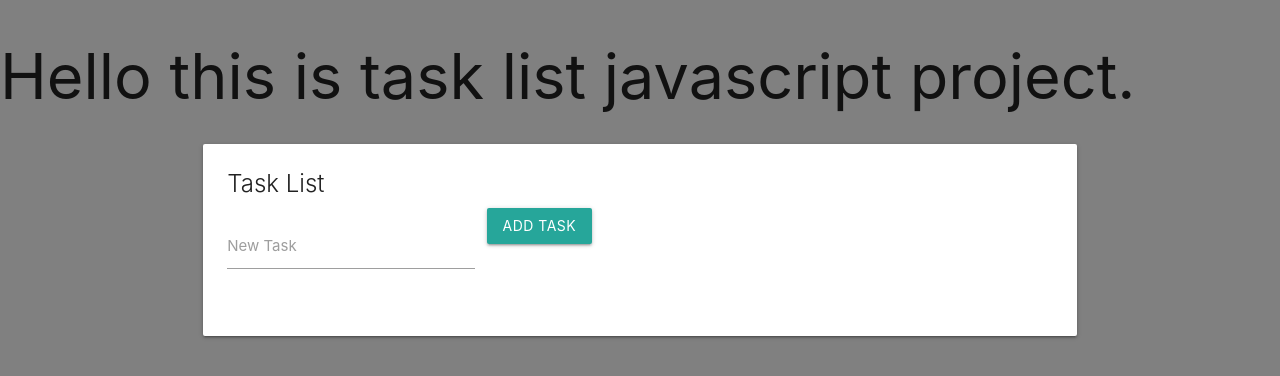
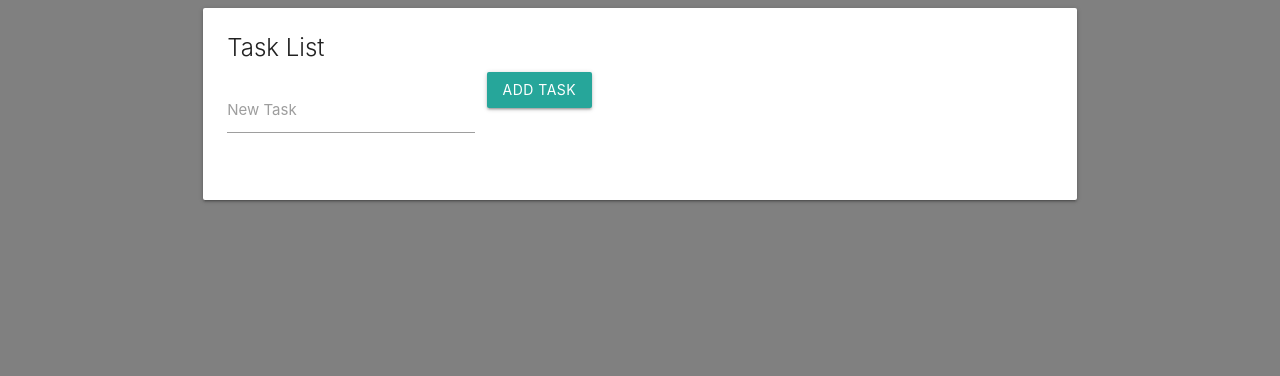
Before and after one commit to dezziner93/Javascript-Task-List, a plain HTML site: page index.html in a window 1280 px wide. Drawn offline with nearby package versions, Linux system fonts and the light colour scheme.

Commit message:
Update index.html

```diff
--- a/index.html
+++ b/index.html
@@ -13,7 +13,6 @@
     <link rel="stylesheet" href="css/style.css">
 </head>
 <body>
-    <h1>Hello this is task list javascript project.</h1>
     <div class="container">
     	<div class="row">
     		<div class="col s12">
```
